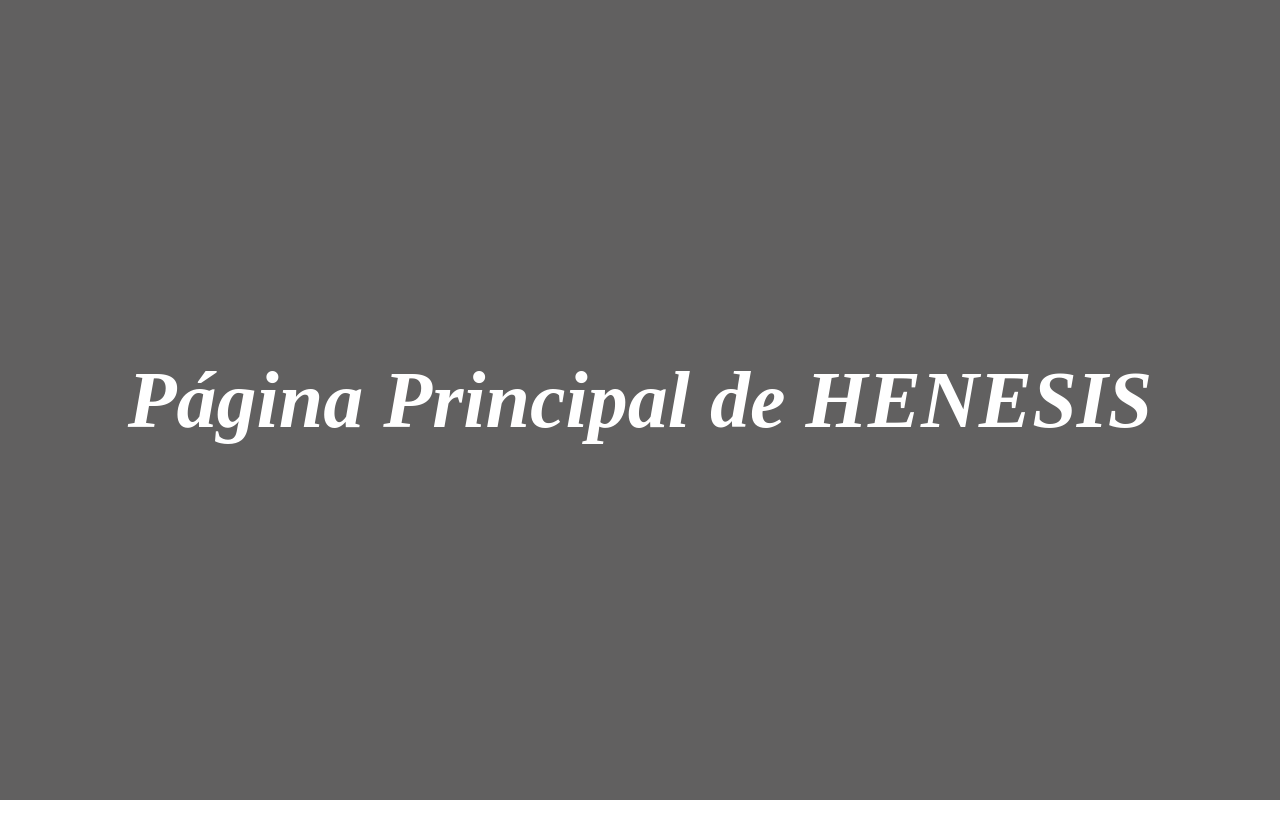
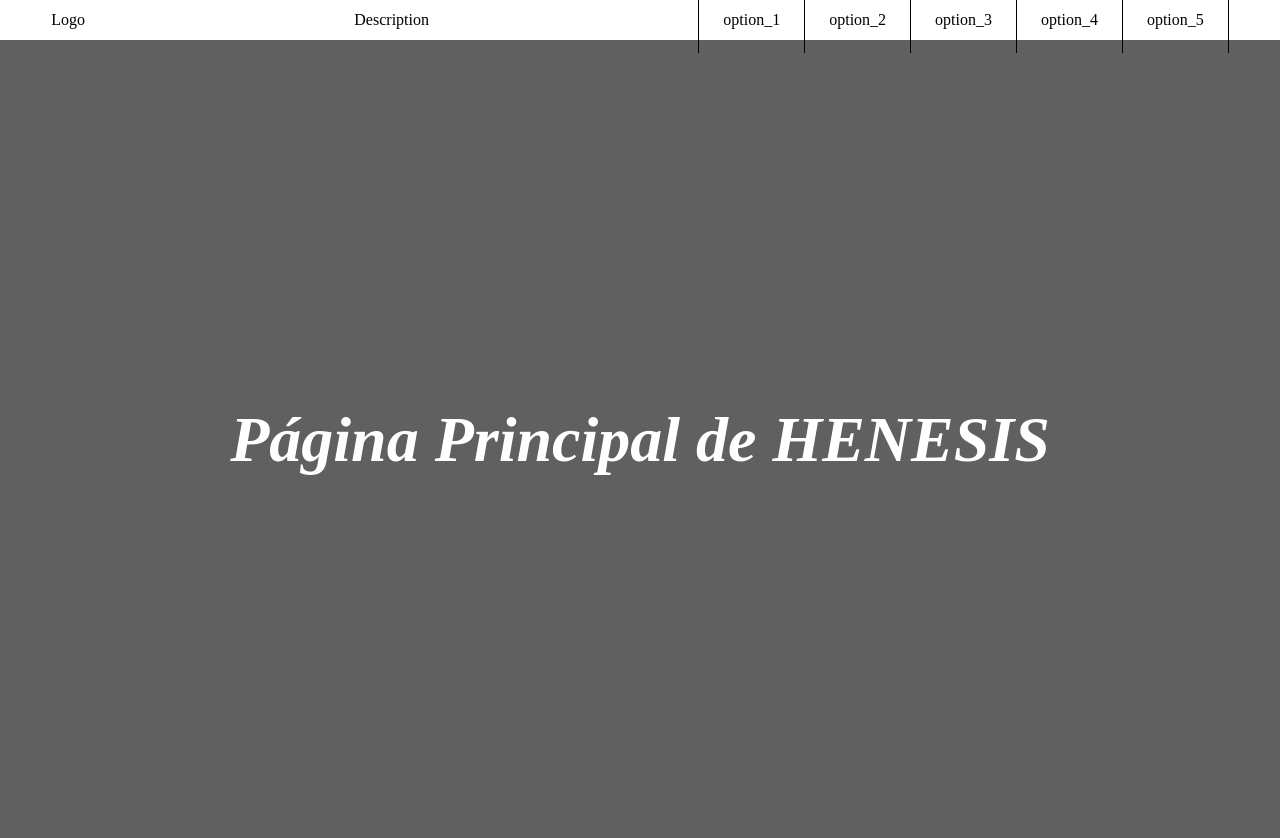
Before and after one commit to AlinPetrisorCiobanu/Henesis, a React (Vite) app: page / in a window 1280 px wide. Before the commit the page ends 800 px from the top, so only its background shows below. Built offline with nearby package versions, Linux system fonts and the light colour scheme.

Commit message:
ADD: se añade nav bar en el proyecto y se le da diseño.

```diff
--- /dev/null
+++ b/src/components/nav_bar/nav_bar.jsx
@@ -0,0 +1,22 @@
+import "../../style/nav_bar.css"
+
+const Nav_bar = () => {
+
+    return (
+
+        <div id="nav_bar">
+            <div className="logo">Logo</div>
+            <div>Description</div>
+            <div id="menu">
+                <div>option_1</div>
+                <div>option_2</div>
+                <div>option_3</div>
+                <div>option_4</div>
+                <div>option_5</div>
+            </div>
+        </div>
+
+    )
+}
+
+export default Nav_bar;
--- a/src/pages/home/home.jsx
+++ b/src/pages/home/home.jsx
@@ -1,9 +1,12 @@
+import Nav_bar from "../../components/nav_bar/nav_bar"
 
 const Home = () => {
     return (
-
-        <div className="Container">
-            <h1 className="Home">Página Principal de HENESIS</h1>
+        <div>
+            <Nav_bar />
+            <div className="Container">
+                <h1 className="Home">Página Principal de HENESIS</h1>
+            </div>
         </div>
     )
 }
--- a/src/style/global.css
+++ b/src/style/global.css
@@ -15,7 +15,7 @@ body{
 }
 
 .Container h1.Home{
-    font-size: 5em;
+    font-size: 4em;
     font-style: italic;
     color: rgb(255, 255, 255);
 }
--- /dev/null
+++ b/src/style/nav_bar.css
@@ -0,0 +1,30 @@
+
+#nav_bar{
+    width: 92%;
+    height: 5vh;
+    color: black;
+    display: flex;
+    justify-content: space-between;
+    align-items: center;
+    padding-left: 4%;
+    padding-right: 4%;
+}
+
+#menu{
+    display: flex;
+}
+
+#menu div{
+    padding: 1.5em;
+    border-left: 1px solid black;
+    cursor: pointer;
+}
+
+#menu div:nth-last-child(1){
+
+    border-right: 1px solid black;
+}
+
+#menu div:hover{
+    background-color: rgb(171, 210, 245);
+}
```
